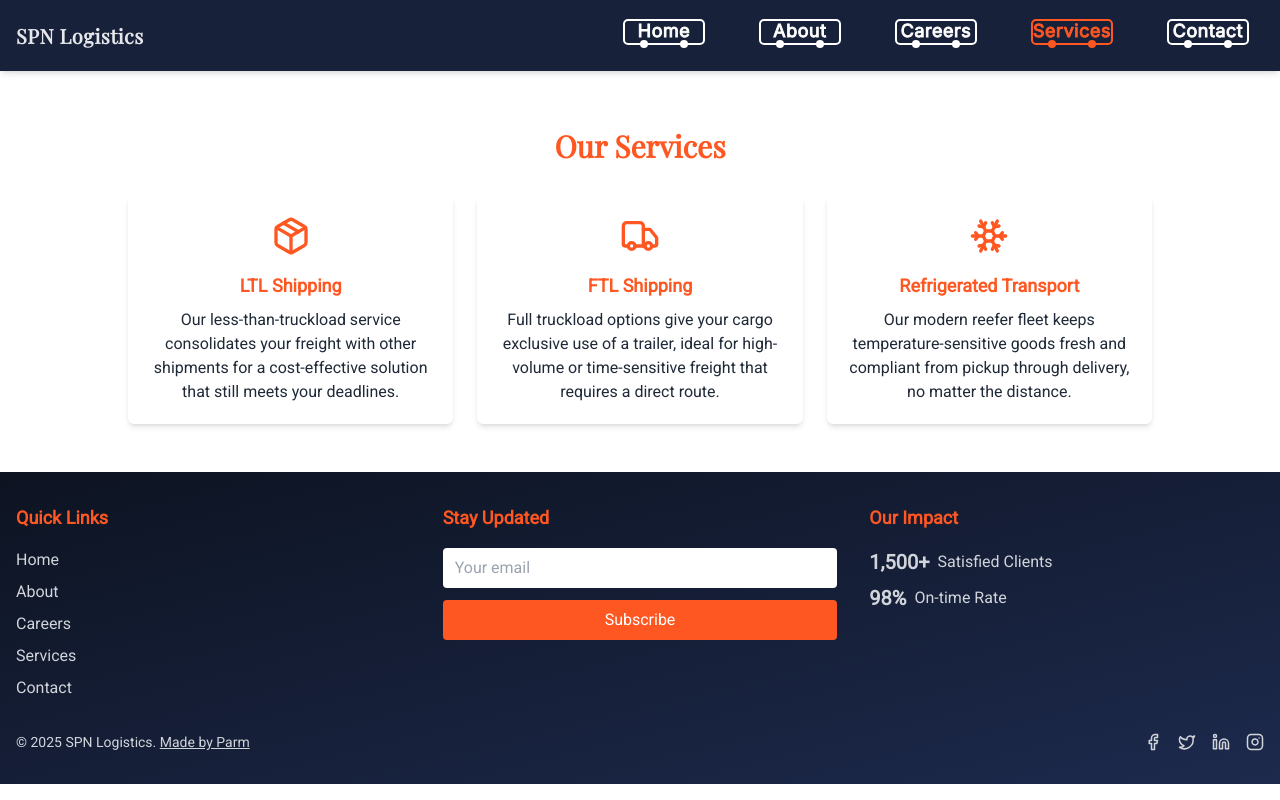
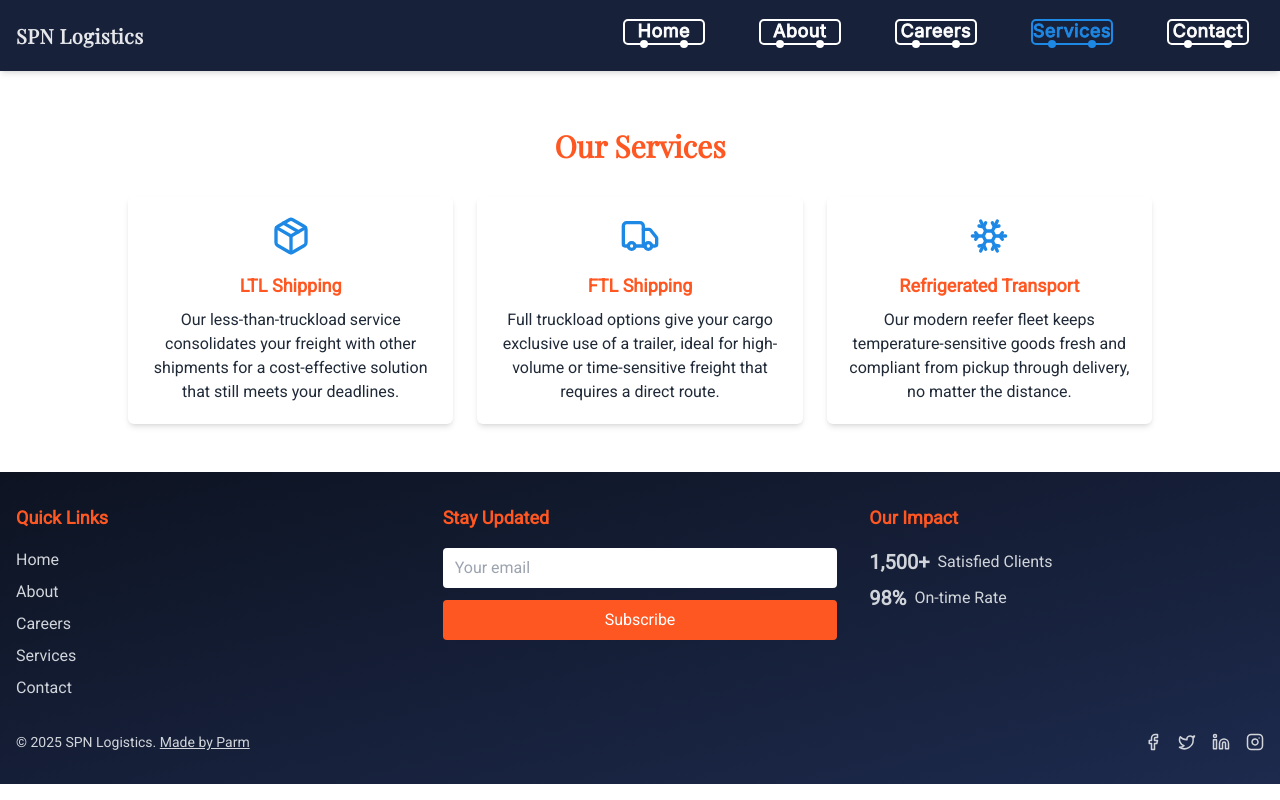
Before and after one commit to Parmjot23/SPN, a React (Vite) app: page /services in a window 1280 px wide. Built offline with nearby package versions, Linux system fonts and the light colour scheme.

Commit message:
Use secondary color for icons

```diff
--- a/src/pages/Home.tsx
+++ b/src/pages/Home.tsx
@@ -116,28 +116,28 @@ const Home: React.FC = () => {
       <Section>
         <div className="grid grid-cols-2 md:grid-cols-4 gap-6 text-center">
           <div className="flex flex-col items-center gap-2">
-            <Truck className="text-primary" />
+            <Truck className="text-secondary" />
             <p className="text-3xl font-bold text-primary">
               <CountUp end={new Date().getFullYear() - 2020} duration={4} />+
             </p>
             <p>Experience Since 2020</p>
           </div>
           <div className="flex flex-col items-center gap-2">
-            <Route className="text-primary" />
+            <Route className="text-secondary" />
             <p className="text-3xl font-bold text-primary">
               <CountUp end={5000000} suffix="+" duration={4} />
             </p>
             <p>Miles Driven</p>
           </div>
           <div className="flex flex-col items-center gap-2">
-            <Package className="text-primary" />
+            <Package className="text-secondary" />
             <p className="text-3xl font-bold text-primary">
               <CountUp end={12000} suffix="+" duration={4} />
             </p>
             <p>Loads Delivered</p>
           </div>
           <div className="flex flex-col items-center gap-2">
-            <CheckCircle className="text-primary" />
+            <CheckCircle className="text-secondary" />
             <p className="text-3xl font-bold text-primary">
               <CountUp end={99} suffix="%" duration={4} />
             </p>
@@ -153,17 +153,17 @@ const Home: React.FC = () => {
             {
               title: 'LTL Shipping',
               slug: 'ltl',
-              icon: <Package className="w-10 h-10 text-primary" />,
+              icon: <Package className="w-10 h-10 text-secondary" />,
             },
             {
               title: 'FTL Shipping',
               slug: 'ftl',
-              icon: <Truck className="w-10 h-10 text-primary" />,
+              icon: <Truck className="w-10 h-10 text-secondary" />,
             },
             {
               title: 'Refrigerated Transport',
               slug: 'refrigerated',
-              icon: <Snowflake className="w-10 h-10 text-primary" />,
+              icon: <Snowflake className="w-10 h-10 text-secondary" />,
             },
           ].map((service) => (
             <Card
--- a/src/pages/Services.tsx
+++ b/src/pages/Services.tsx
@@ -16,9 +16,9 @@ const Services: React.FC = () => {
   const [services, setServices] = useState<ServiceInfo[]>([]);
 
   const serviceIcons: Record<string, React.ReactNode> = {
-    ltl: <Package className="w-10 h-10 text-primary" />,
-    ftl: <Truck className="w-10 h-10 text-primary" />,
-    refrigerated: <Snowflake className="w-10 h-10 text-primary" />,
+    ltl: <Package className="w-10 h-10 text-secondary" />,
+    ftl: <Truck className="w-10 h-10 text-secondary" />,
+    refrigerated: <Snowflake className="w-10 h-10 text-secondary" />,
   };
 
   useEffect(() => {
--- a/src/styles/tailwind.css
+++ b/src/styles/tailwind.css
@@ -11,10 +11,10 @@
   @apply inline-block transform transition-all duration-300 text-white font-body;
 }
 .truck-nav-link:hover {
-  @apply text-primary scale-110;
+  @apply text-secondary scale-110;
 }
 .truck-nav-link.active {
-  @apply text-primary;
+  @apply text-secondary;
 }
 .truck-nav-link svg {
   @apply fill-current stroke-current;
--- a/tailwind.config.js
+++ b/tailwind.config.js
@@ -13,6 +13,7 @@ module.exports = {
       },
       colors: {
         primary: '#FF5722',
+        secondary: '#1E88E5',
         darkBg: '#0d1321',
         darkBg2: '#1d2a4d',
       },
```
